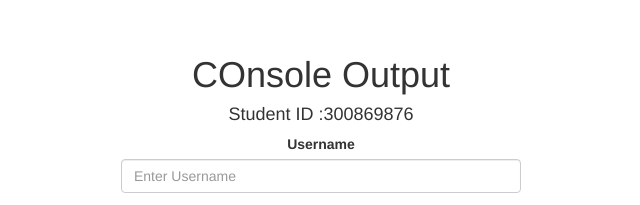
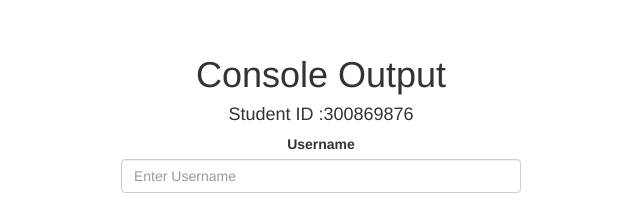
Before and after one commit to Jasparhar/COMP125-S2016-300869876-Lab4, a website: page index.html in a window 1280 px wide. Shown: the part 145-350 px from the top of the page, 319-959 px from the left. Drawn offline with Linux system fonts and the light colour scheme.

Commit message:
last commit

```diff
--- a/index.html
+++ b/index.html
@@ -15,7 +15,7 @@
 
 <body>
     <div id="formpage">
-        <h1>COnsole Output</h1>
+        <h1>Console Output</h1>
         <h4>Student ID :300869876</h4>
    <form id="form">
     <fieldset class="form-group">
```
